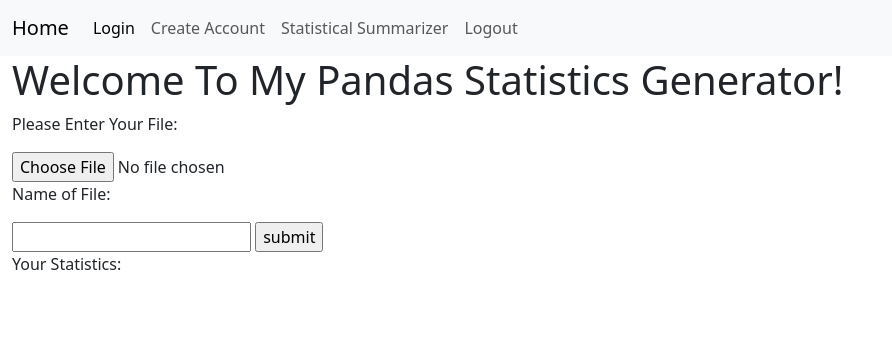
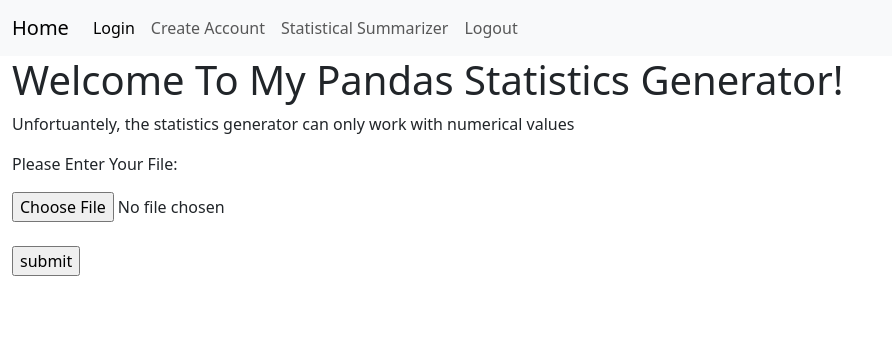
Before and after one commit to lgibbons12/Statistics-Web-Application, a Flask app: template templates/stats.html in a window 1280 px wide. Shown: the top 356 px of the page, without its empty margins (0-892 px from the left). Run offline with Flask 2, Linux system fonts and the light colour scheme; the template is opened without the code that fills it, so the values that code supplies are empty.

Commit message:
Update stats.html

```diff
--- a/templates/stats.html
+++ b/templates/stats.html
@@ -1,7 +1,7 @@
 {% extends "base.html" %}
 
 
-{% block title %}Home Page{% endblock %}
+{% block title %}Statistical Summarizer{% endblock %}
 
 {% block content %}
 {% with messages = get_flashed_messages() %}
@@ -12,18 +12,15 @@
         {% endif %}
     {% endwith %}
 <h1>Welcome To My Pandas Statistics Generator!</h1>
+<p>Unfortuantely, the statistics generator can only work with numerical values</p>
 
 <form action="#" method = "post" enctype="multipart/form-data">
     <p>Please Enter Your File: </p>
     <input type="file" name="file">
-
-    <p>Name of File:</p>
-    <input type="text" name="name">
+    <br>
+    <br>
     <input type="submit" value="submit">
 </form>
 
 
-<p>Your Statistics:</p>
-<p>{{a}}</p>
-<p>{{b}}</p>
 {% endblock %}
```
